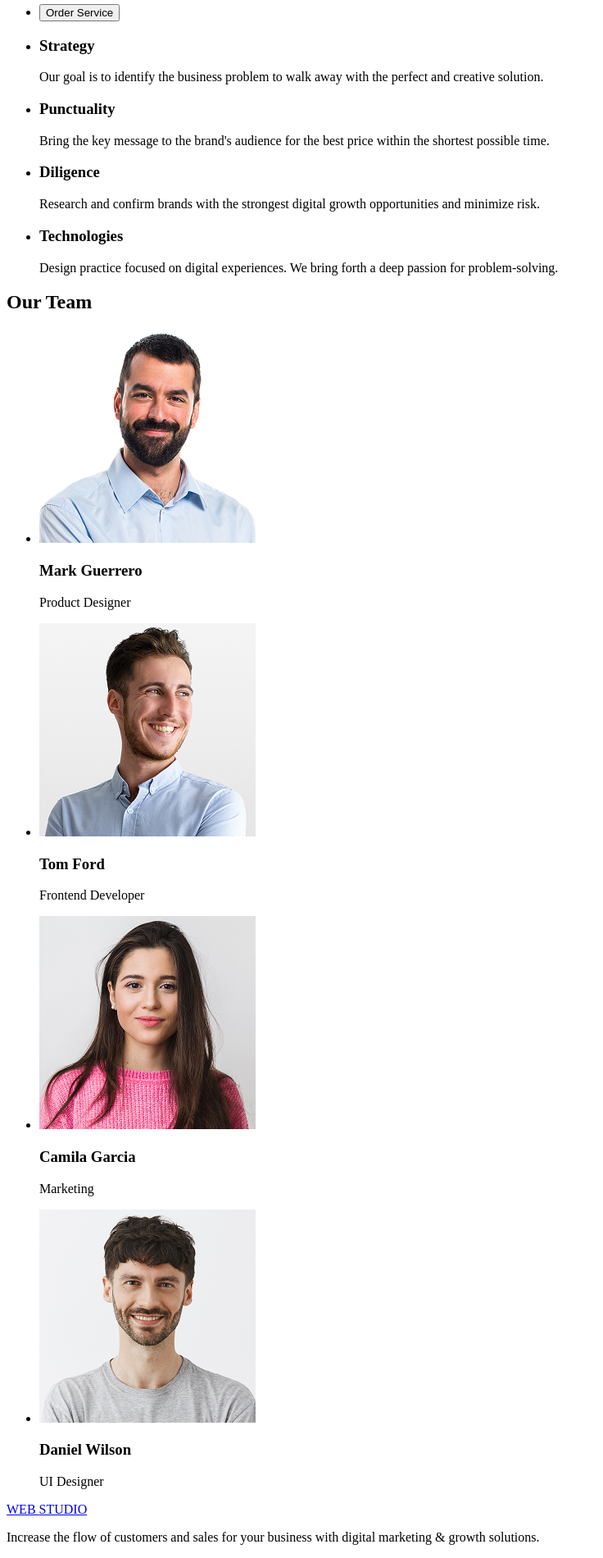
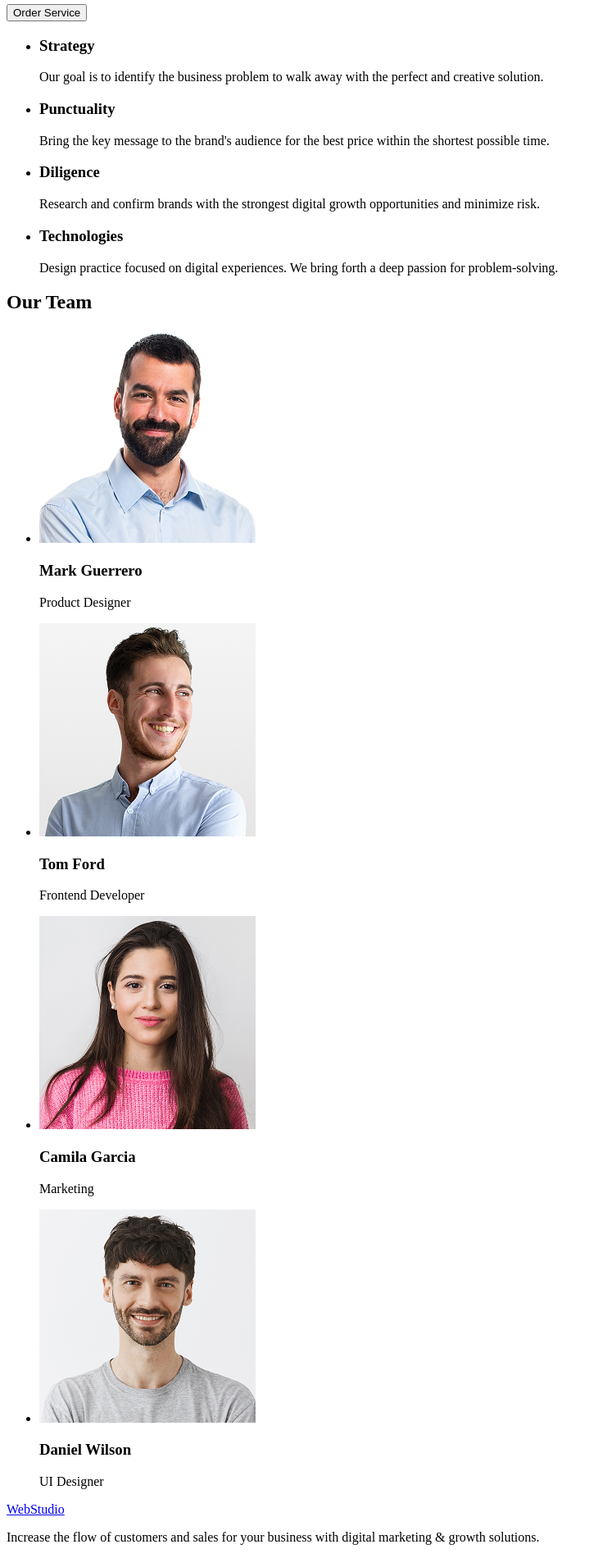
Before and after one commit to jjkkrrxx/goit-markup-hw-01, a plain HTML site: page index.html in a window 1280 px wide. Shown: the part 210-2110 px from the top of the page at 82% size, without its empty margins (0-736 px from the left). Drawn offline with Linux system fonts and the light colour scheme.

Commit message:
update index html

```diff
--- a/index.html
+++ b/index.html
@@ -10,10 +10,7 @@
     <header>
         <nav>
             <a href="#">
-                WEB
-            </a>
-            <a href="#">
-                STUDIO
+                WebStudio
             </a>
             <ul>
                 <li>
@@ -52,13 +49,7 @@
             <!-- #region hero -->
             <section>
                 <h1>Effective Solutions for Your Business</h1>
-                <ul>
-                    <li>
-                        <button type="button">
-                            Order Service
-                        </button>
-                    </li>
-                </ul>
+                    <button type="button"> Order Service </button>
             </section>
             <!-- #endregion hero -->
 
@@ -168,17 +159,15 @@
              </section>
             <!-- #endregion our_team -->
     </main>
-
+    <!-- #region footer -->
     <footer>
-        <a href="#">
-            WEB
-        </a>
-        <a href="#">
-            STUDIO
+        <a href="./index.html">
+            WebStudio
         </a>
         <p>
             Increase the flow of customers and sales for your business with digital marketing & growth solutions.
         </p>
     </footer>
+    <!-- #endregion  footer -->
 </body>
 </html>
```
